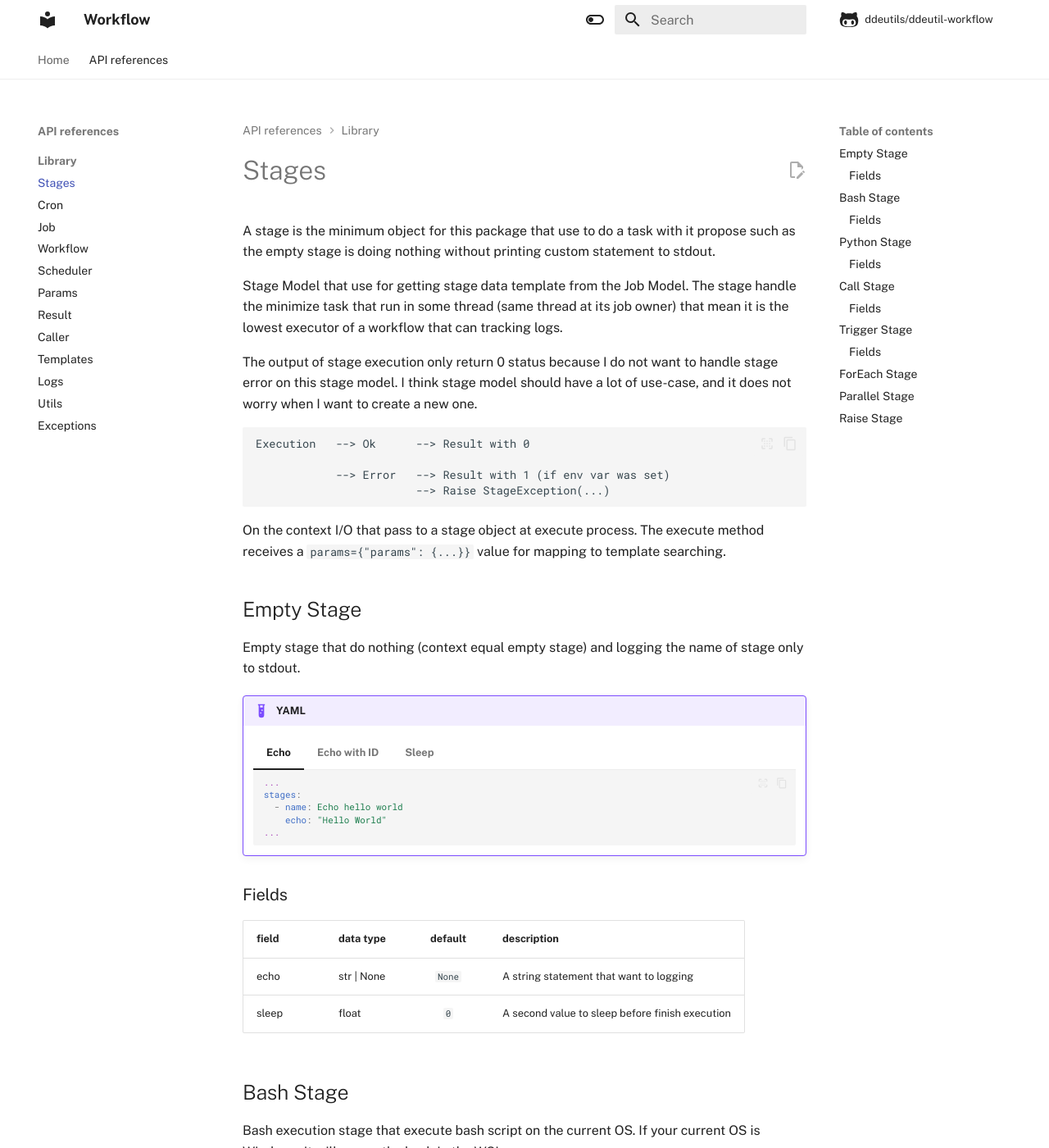
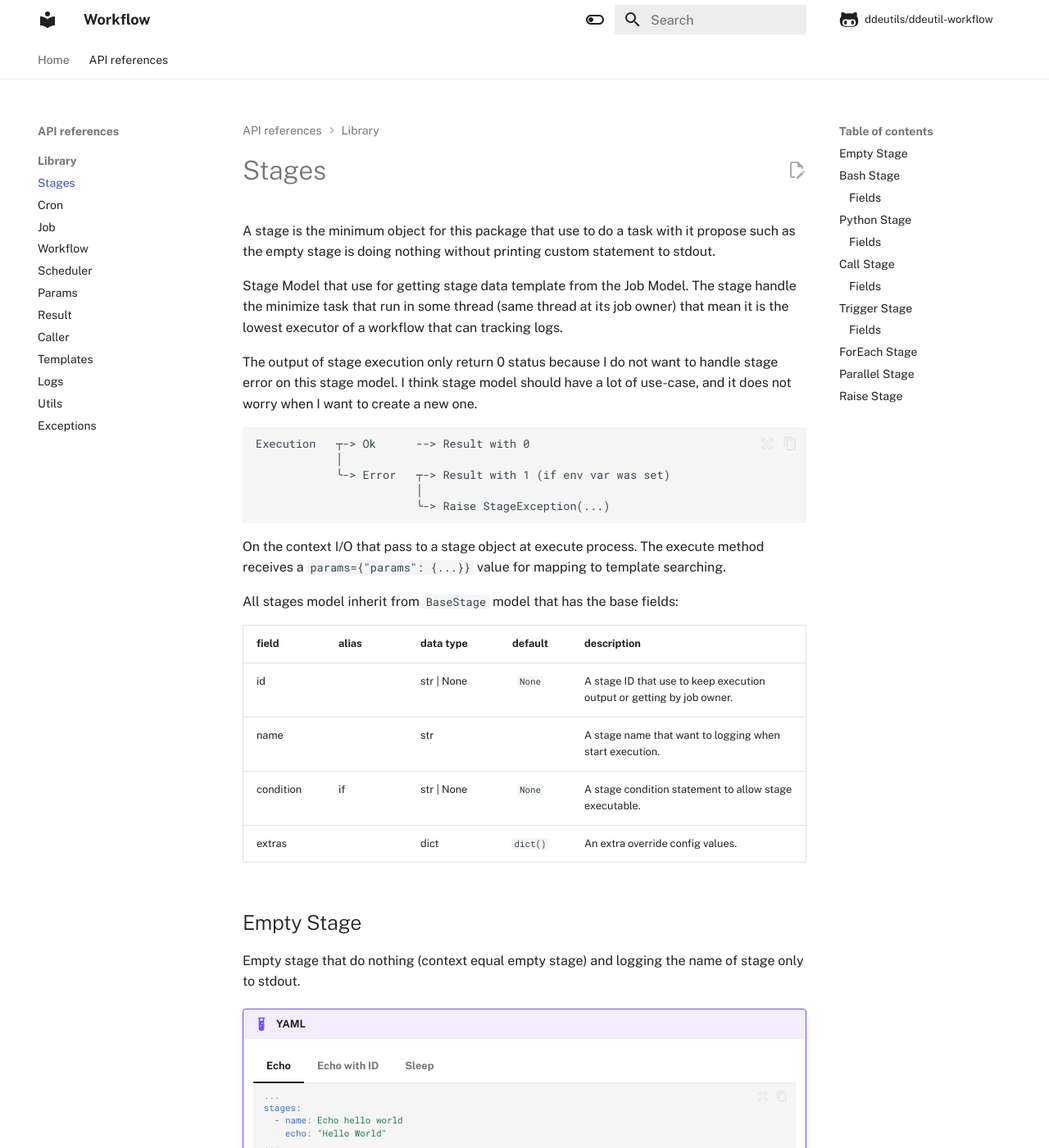
Before and after one commit to ddeutils/ddeutil-workflow, an MkDocs documentation site: the page built from docs/api/stages.md, in a window 1280 px wide and 1400 px high. Shown: the whole window at 82% size. Built offline with MkDocs 1.6.1 and Material for MkDocs 9.7.7, drawn with Linux system fonts in a browser that asks for light colours; comment, search, counter and statistics services are not loaded.

````diff
--- a/docs/api/stages.md
+++ b/docs/api/stages.md
@@ -14,15 +14,25 @@ handle stage error on this stage model. I think stage model should have a lot of
 use-case, and it does not worry when I want to create a new one.
 
 ```text
-Execution   --> Ok      --> Result with 0
-
-            --> Error   --> Result with 1 (if env var was set)
-                        --> Raise StageException(...)
+Execution   ┬-> Ok      --> Result with 0
+            │
+            ╰-> Error   ┬-> Result with 1 (if env var was set)
+                        │
+                        ╰-> Raise StageException(...)
 ```
 
 On the context I/O that pass to a stage object at execute process. The
 execute method receives a `params={"params": {...}}` value for mapping to
 template searching.
+
+All stages model inherit from `BaseStage` model that has the base fields:
+
+| field     | alias | data type   | default  | description                                                           |
+|-----------|-------|-------------|:--------:|-----------------------------------------------------------------------|
+| id        |       | str \| None |  `None`  | A stage ID that use to keep execution output or getting by job owner. |
+| name      |       | str         |          | A stage name that want to logging when start execution.               |
+| condition | if    | str \| None |  `None`  | A stage condition statement to allow stage executable.                |
+| extras    |       | dict        | `dict()` | An extra override config values.                                      |
 
 ## Empty Stage
 
@@ -63,8 +73,6 @@ stage only to stdout.
             sleep: 10
         ...
         ```
-
-### Fields
 
 | field | data type   | default | description                                     |
 |-------|-------------|:-------:|-------------------------------------------------|
````
Also changed, not shown: docs/api/audits.md (deleted, +0 -3 lines), docs/api/logs.md (+4 -0 lines), docs/api/params.md (+8 -1 lines), 1 other file.
